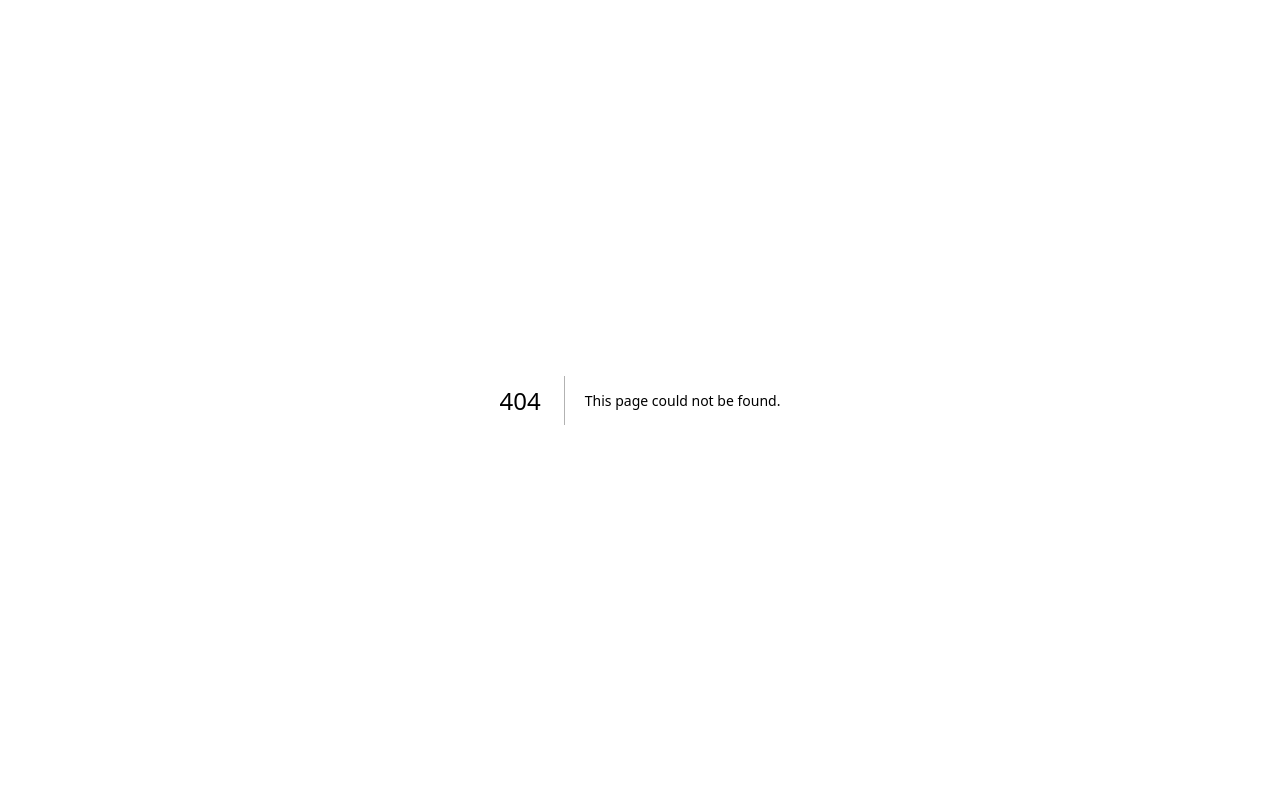
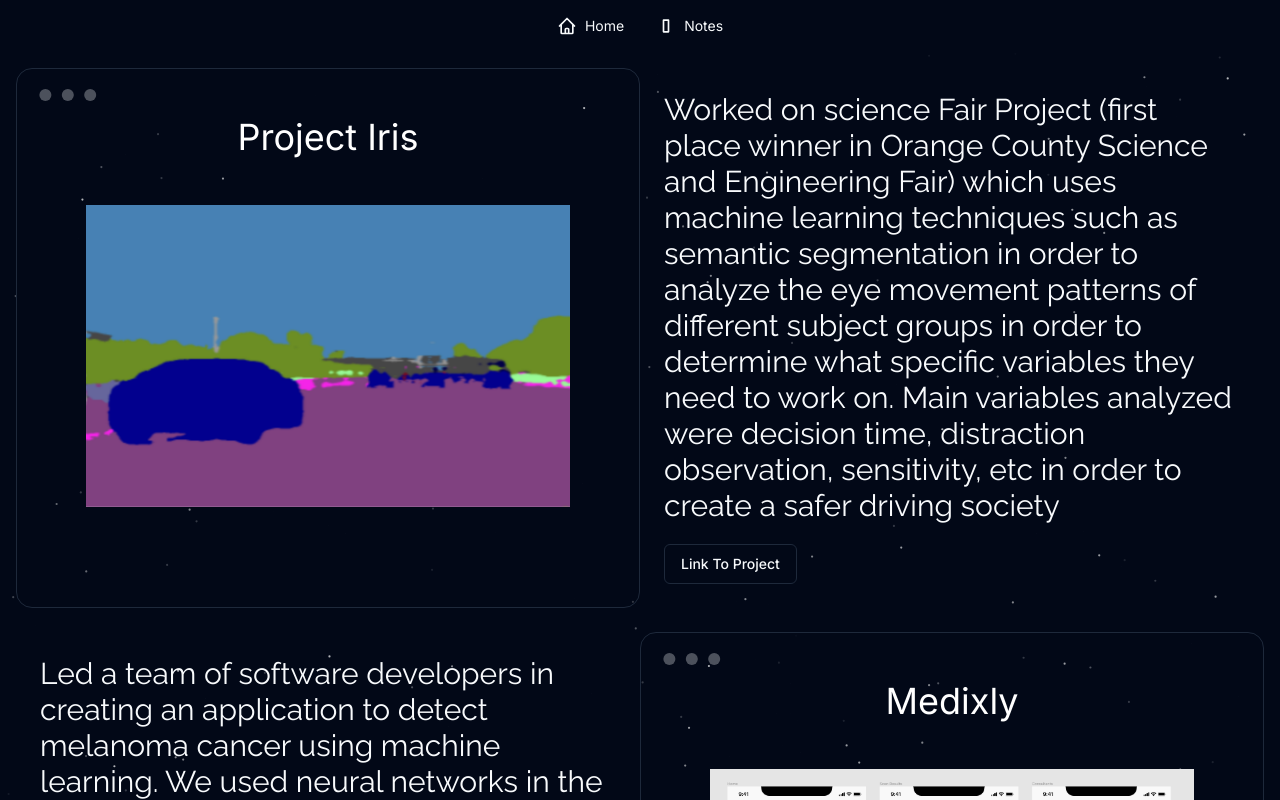
Before and after one commit to katamyra/dev-portfolio, a Next.js app: page /nextjs-github-pages/projects in a window 1280 px wide. Before the commit this address had no page. Shown: the top 800 px of the page. Built offline with nearby package versions, Linux system fonts and the light colour scheme.

Commit message:
Initial commit

```diff
--- a/next.config.mjs
+++ b/next.config.mjs
@@ -1,4 +1,28 @@
 /** @type {import('next').NextConfig} */
-const nextConfig = {};
+const nextConfig = {
+    /**
+     * Enable static exports for the App Router.
+     *
+     * @see https://nextjs.org/docs/app/building-your-application/deploying/static-exports
+     */
+    output: "export",
+
+    /**
+     * Set base path. This is the slug of your GitHub repository.
+     *
+     * @see https://nextjs.org/docs/app/api-reference/next-config-js/basePath
+     */
+    basePath: "/nextjs-github-pages",
+
+    /**
+     * Disable server-based image optimization. Next.js does not support
+     * dynamic features with static exports.
+     *
+     * @see https://nextjs.org/docs/app/api-reference/components/image#unoptimized
+     */
+    images: {
+      unoptimized: true,
+    },
+};
 
 export default nextConfig;
--- a/src/app/notes/page.tsx
+++ b/src/app/notes/page.tsx
@@ -2,7 +2,7 @@
 export default function notes() {
     return (
         <div className="flex justify-center">
-            <h1 className="text-3xl"> Nothing here yet LOL i barely even have notes. But trust im on the notes grindset soon.</h1>
+            <h1 className="text-3xl"> Currently, I have not uploaded my notes here yet, but you can find them on my github!</h1>
         </div>
     )
 }
--- a/src/app/projects/page.tsx
+++ b/src/app/projects/page.tsx
@@ -59,7 +59,7 @@ export default function Projects() {
                                         </h1>
                                     </div>
                                     <div className="flex justify-center px-4 pb-10 bg-base-350">
-                                        <Image src={`/project${index+1}.png`} alt="Project Screenshot" width={500} height={300} className="mx-auto p-2" />
+                                        <Image src={`/nextjs-github-pages/project${index+1}.png`} alt="Project Screenshot" width={500} height={300} className="mx-auto p-2" />
                                     </div>
                                 </div>
 
```
Also changed, not shown: 1 other file (tests, documents, lock files or other folders).
